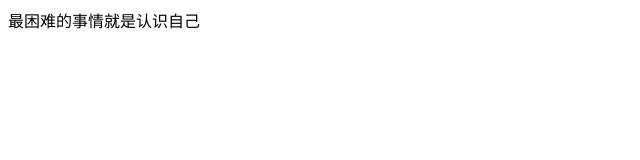
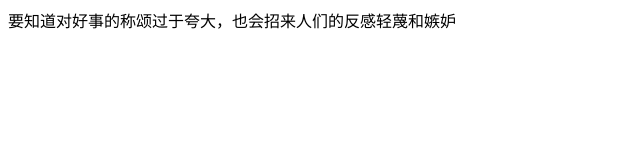
Before and after one commit to liyifei1/day2---new, a plain HTML site: page index.html in a window 1280 px wide. Shown: the whole page, without its empty margins (0-640 px from the left). Drawn offline with Linux system fonts and the light colour scheme.

```diff
--- a/index.html
+++ b/index.html
@@ -9,7 +9,7 @@
 </head>
 
 <body>
-    <div class="gxy">最困难的事情就是认识自己</div>
+    <div class="spl">要知道对好事的称颂过于夸大，也会招来人们的反感轻蔑和嫉妒</div>
 </body>
 
 </html>
```
